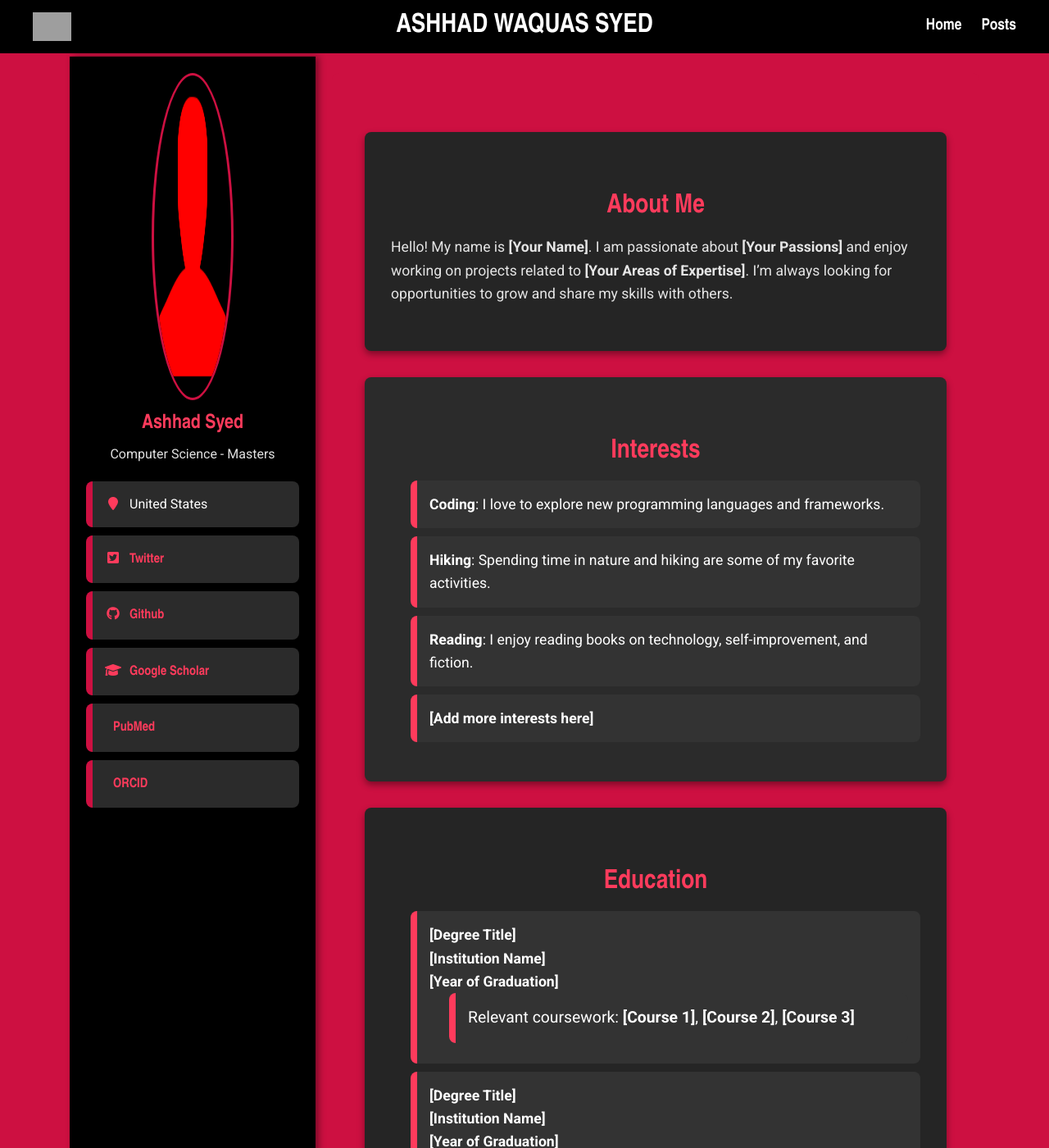
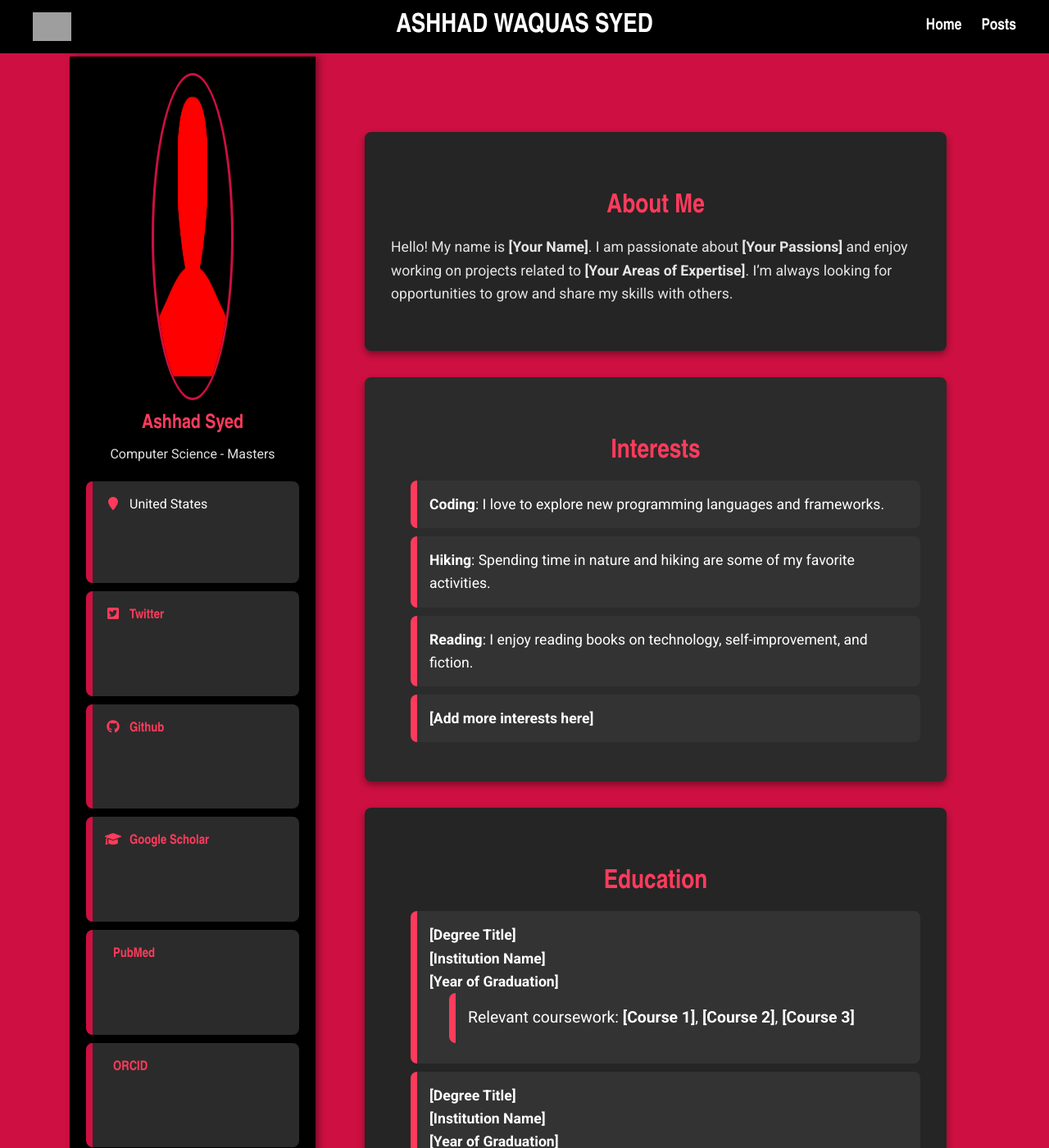
Before and after one commit to waquas9248/waquas9248.github.io, a Jekyll site: the page built from index.markdown, in a window 1280 px wide and 1400 px high. Shown: the whole window at 82% size. Built offline with Jekyll 4.4.1, drawn with Linux system fonts in a browser that asks for light colours; nearby versions of some CDN libraries; grey boxes are pictures that could not be loaded.

Commit message:
mew style

```diff
--- a/_layouts/page.html
+++ b/_layouts/page.html
@@ -38,7 +38,7 @@
 
         <div class="container">
             <div class="sidebar sticky">
-                <div itemscope itemtype="http://schema.org/Person">
+                <div itemscope itemtype="http://schema.org/Person" class="sidebar__content">
                     <!-- Avatar Section -->
                     <div class="author__avatar">
                         <img src="https://waquas9248.github.io/images/profile.png" alt="Your Sidebar Name">
@@ -51,7 +51,7 @@
                     </div>
 
                     <!-- Links Section -->
-                    <div class="author__urls-wrapper">
+                    <div class="author__urls-wrapper sidebar__links">
                         <ul class="author__urls social-icons">
                             <li><i class="fa fa-fw fa-map-marker" aria-hidden="true"></i>United States</li>
                             <li><a href="https://twitter.com/replacethistwitterhandle"><i class="fab fa-fw fa-twitter-square" aria-hidden="true"></i>Twitter</a></li>
--- a/assets/css/style.css
+++ b/assets/css/style.css
@@ -181,6 +181,27 @@ background-color: #A30E35; /* Darker red on hover */
   display: flex;
   flex-direction: column;
 }
+/* add */
+
+.sidebar__links {
+  flex-grow: 1;
+  display: flex;
+  flex-direction: column;
+}
+
+.author__urls {
+  flex-basis: 100%;
+  flex-grow: 1;
+  display: flex;
+  flex-direction: column;
+  justify-content: space-between;
+}
+
+.author__urls li {
+  margin-bottom: 10px;
+  flex-basis: auto;
+  flex-grow: 1;
+}
 
 .author__urls-wrapper li {
   margin-bottom: 10px;
```
